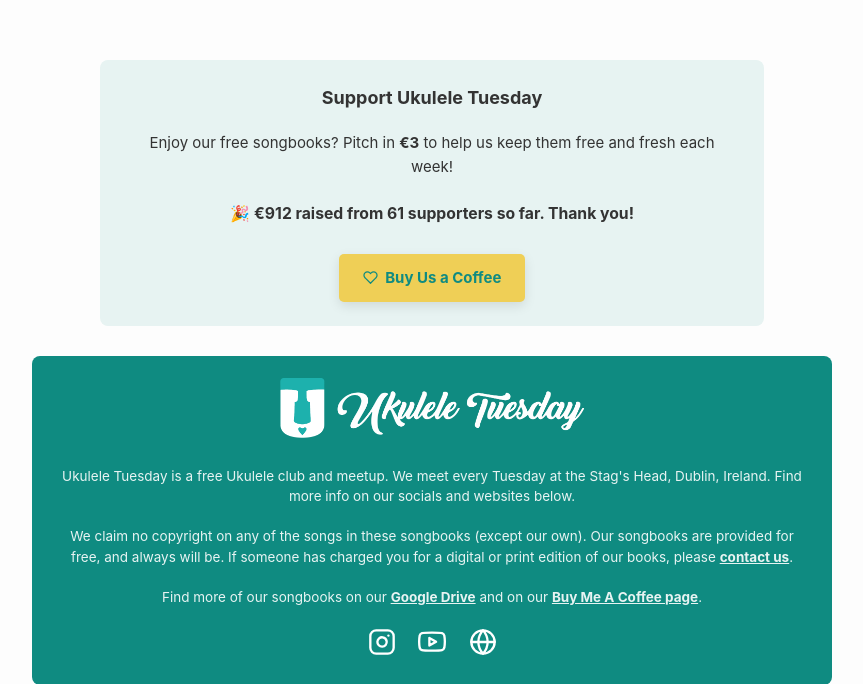
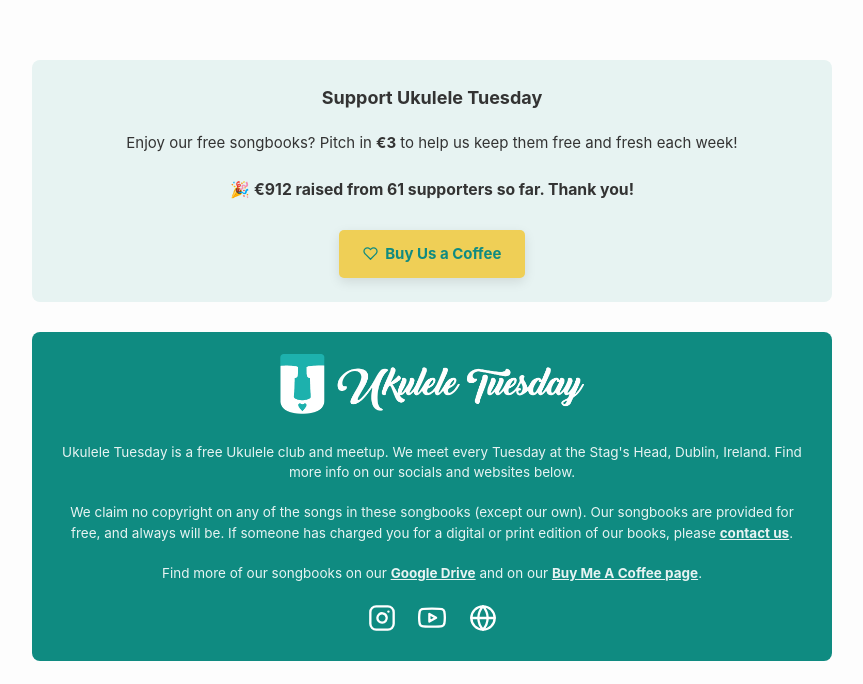
Before and after one commit to UkuleleTuesday/songbooks, a Python web app: template templates/index.html.j2 in a window 1280 px wide. Shown: the part 203-887 px from the top of the page, without its empty margins (208-1071 px from the left). After the commit the page ends 864 px from the top, so only its background shows below. Run offline with Jinja, Linux system fonts and the light colour scheme; the template is opened without the code that fills it, so the values that code supplies are empty; some web fonts are replaced.

Commit message:
style: Ensure consistent width for support CTA and footer
Co-authored-by: aider (gemini/gemini-2.5-pro) <aider@aider.chat>

```diff
--- a/assets/style.css
+++ b/assets/style.css
@@ -152,8 +152,7 @@
       background-color: var(--cta-bg-color);
       border-radius: 8px;
       padding: 24px 32px;
-      margin: 2em auto;
-      max-width: 600px;
+      margin: 2em auto 0;
       text-align: center;
     }
     .support-cta h3 {
```
